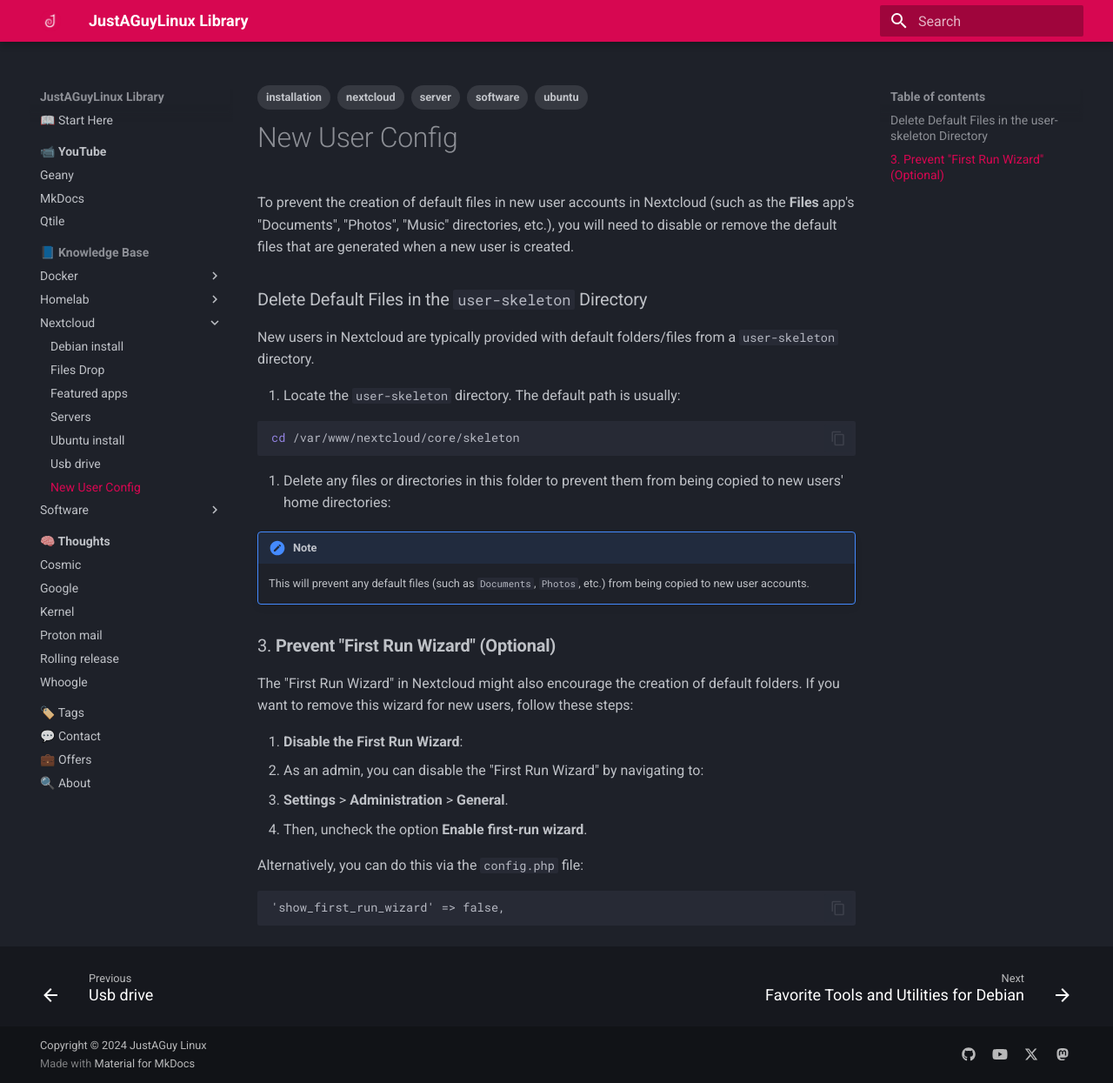
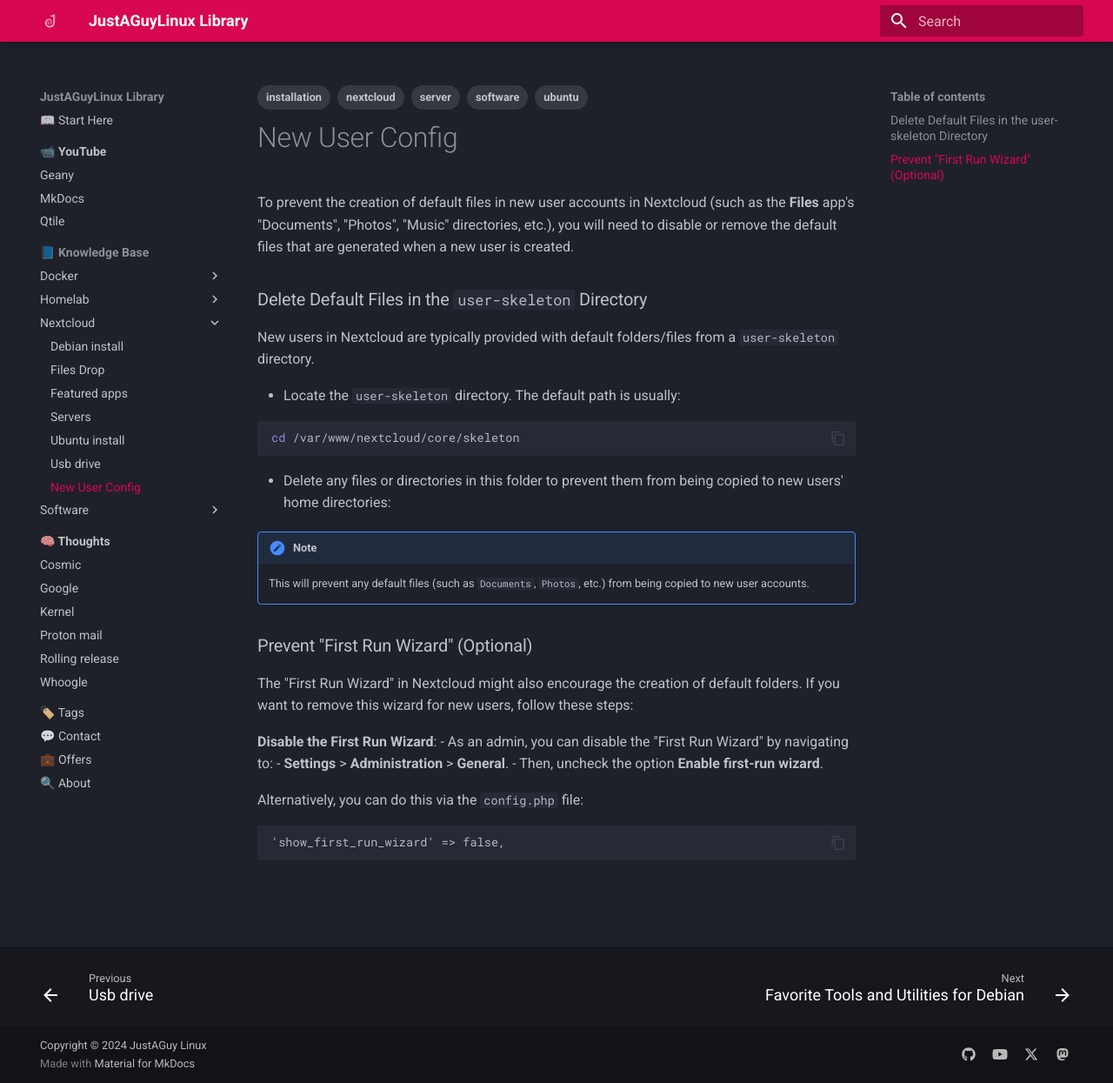
Before and after one commit to drewgrif/jagmkdocs, an MkDocs documentation site: the page built from docs/documentation/nextcloud/users.md, in a window 1280 px wide and 1245 px high. Shown: the whole window at 87% size. Built offline with MkDocs 1.6.1 and Material for MkDocs 9.7.7, drawn with Linux system fonts in a browser that asks for light colours.

Commit message:
Update users.md

````diff
--- a/docs/documentation/nextcloud/users.md
+++ b/docs/documentation/nextcloud/users.md
@@ -16,22 +16,22 @@ To prevent the creation of default files in new user accounts in Nextcloud (such
 
 New users in Nextcloud are typically provided with default folders/files from a `user-skeleton` directory.
 
-1. Locate the `user-skeleton` directory. The default path is usually:
+- Locate the `user-skeleton` directory. The default path is usually:
 
    ```bash
    cd /var/www/nextcloud/core/skeleton
    ```
 
-2. Delete any files or directories in this folder to prevent them from being copied to new users' home directories:
+- Delete any files or directories in this folder to prevent them from being copied to new users' home directories:
 
 !!! note
     This will prevent any default files (such as `Documents`, `Photos`, etc.) from being copied to new user accounts.
 
-### 3. **Prevent "First Run Wizard" (Optional)**
+### Prevent "First Run Wizard" (Optional)
 
 The "First Run Wizard" in Nextcloud might also encourage the creation of default folders. If you want to remove this wizard for new users, follow these steps:
 
-1. **Disable the First Run Wizard**:
+**Disable the First Run Wizard**:
    - As an admin, you can disable the "First Run Wizard" by navigating to:
    - **Settings** > **Administration** > **General**.
    - Then, uncheck the option **Enable first-run wizard**.
````
